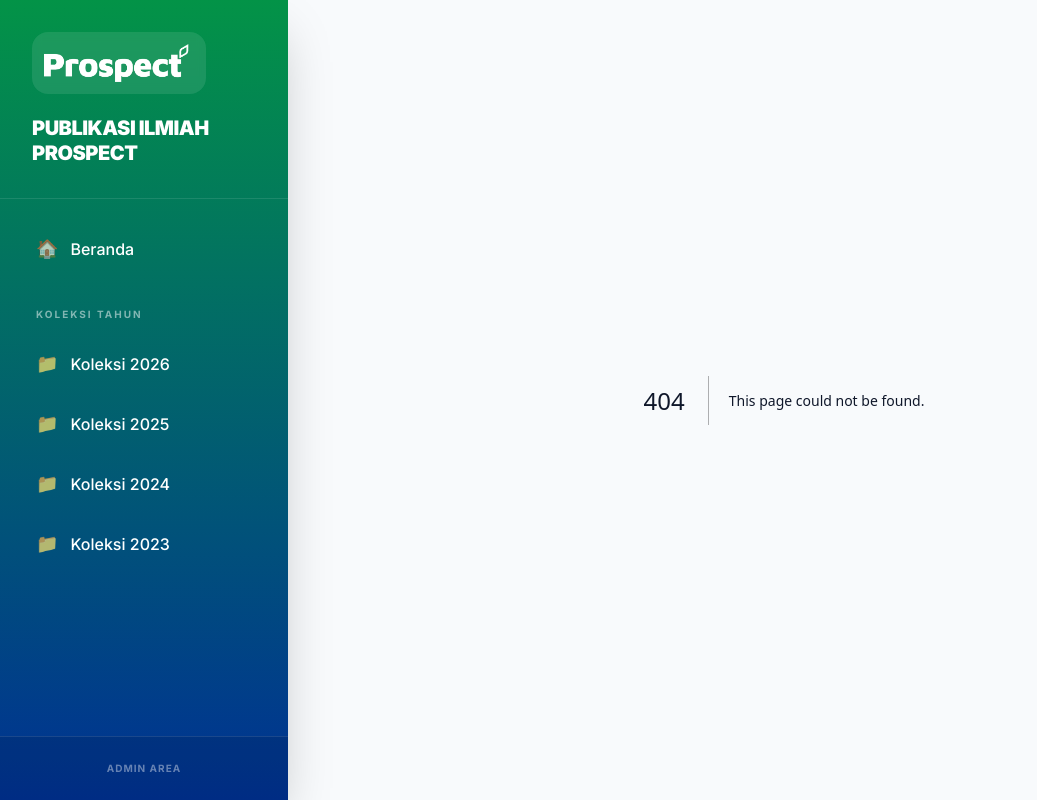
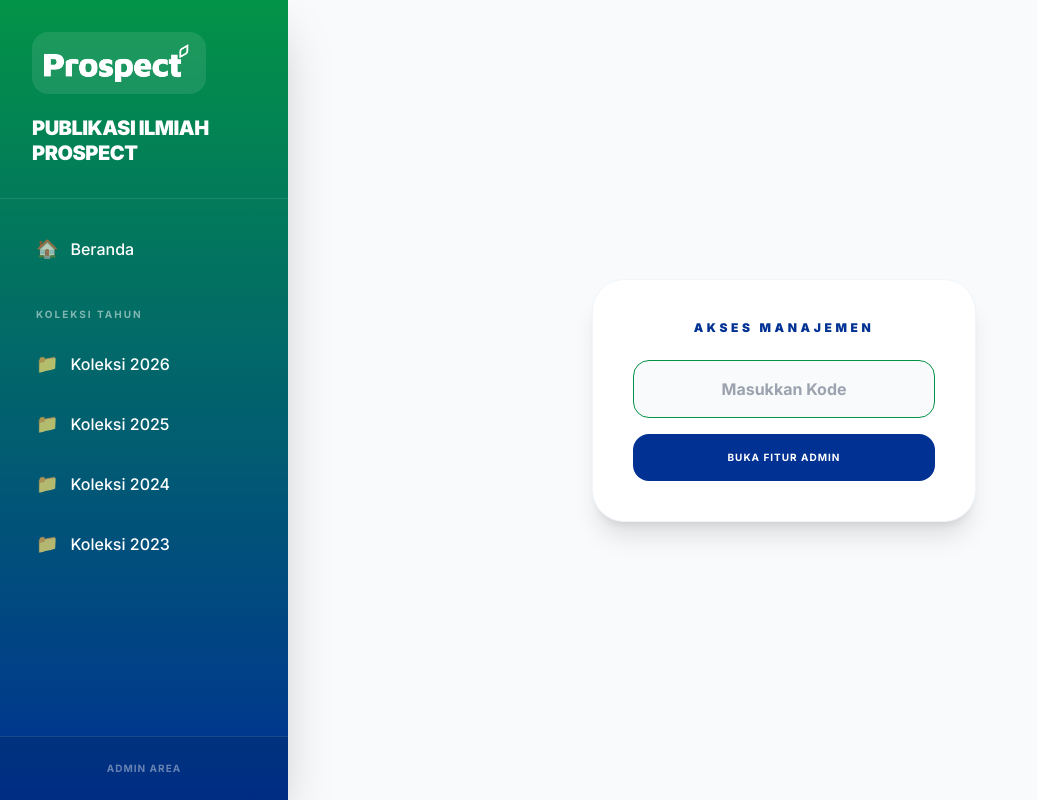
Before and after one commit to dyahputriutami/publikasi_ilmiah_prospect, a Next.js app: page /admin in a window 1280 px wide. Before the commit this address had no page. Shown: the whole page, without its empty margins (0-1037 px from the left). Built offline with nearby package versions, Linux system fonts and the light colour scheme.

Commit message:
Create page.tsx

```diff
--- /dev/null
+++ b/app/admin/page.tsx
@@ -0,0 +1,38 @@
+"use client";
+import { useState } from 'react';
+import { useRouter } from 'next/navigation';
+import { loginAdmin } from '../../lib/auth';
+
+export default function AdminPage() {
+  const [code, setCode] = useState('');
+  const router = useRouter();
+
+  const handleEntry = (e: React.FormEvent) => {
+    e.preventDefault();
+    if (loginAdmin(code)) {
+      router.push('/'); // Lempar ke beranda setelah sukses
+      router.refresh();
+    } else {
+      alert("Kode Salah!");
+    }
+  };
+
+  return (
+    <div className="min-h-screen flex items-center justify-center bg-slate-50">
+      <form onSubmit={handleEntry} className="bg-white p-10 rounded-[2rem] shadow-xl border border-slate-100 w-full max-w-sm text-center">
+        <h2 className="text-[#003193] font-black uppercase text-xs tracking-[0.3em] mb-6">Akses Manajemen</h2>
+        <input
+          type="password"
+          placeholder="Masukkan Kode"
+          className="w-full p-4 bg-slate-50 border border-slate-200 rounded-2xl mb-4 text-center font-bold outline-none focus:border-[#039347]"
+          value={code}
+          onChange={(e) => setCode(e.target.value)}
+          autoFocus
+        />
+        <button type="submit" className="w-full bg-[#003193] text-white py-4 rounded-2xl font-bold hover:bg-[#039347] transition-all uppercase text-[10px] tracking-widest">
+          Buka Fitur Admin
+        </button>
+      </form>
+    </div>
+  );
+}
```
